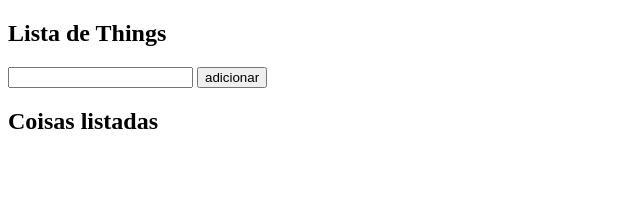
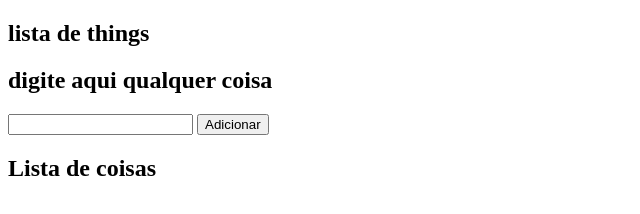
Before and after one commit to nicolasfortuna-pixel/rotina4, a plain HTML site: page index.html in a window 1280 px wide. Shown: the whole page, without its empty margins (0-640 px from the left). Drawn offline with Linux system fonts and the light colour scheme; no server answers.

Commit message:
commit
Updated HTML structure with improved headings and title.

```diff
--- a/index.html
+++ b/index.html
@@ -1,19 +1,20 @@
 <!DOCTYPE html>
 <html lang="pt-BR">
   <head>
-    <meta charset="UTF-8">
-    <meta name="viewport" content="width=device-width, initial-scale=1.0">
-    <title>Document</title>
+    <meta charset="UTF-8" />
+    <meta name="viewport" content="width=device-width, initial-scale=1.0" />
+    <title>lista4</title>
   </head>
   <body>
     <main class="container">
-        <H2>Lista de Things</H2>
+      <h2>lista de things</h2>
       <form id="form-coisas">
+        <h2>digite aqui qualquer coisa</h2>
         <input id="titulo" type="text" required>
-        <button id="adicionar">adicionar</button>
+        <button id="adicionar">Adicionar</button>
       </form>
       <p id="mensagens"></p>
-        <h2>Coisas listadas</h2>
+      <h2>Lista de coisas</h2>
       <ul id="lista-coisas"></ul>
       <script type="module" src="main.js"></script>
     </main>
```
Lines whose indentation alone changed are shown as unchanged.
